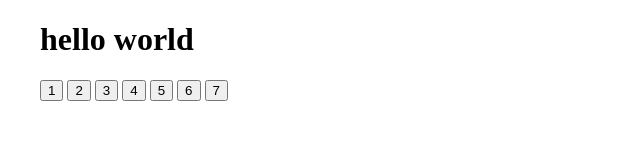
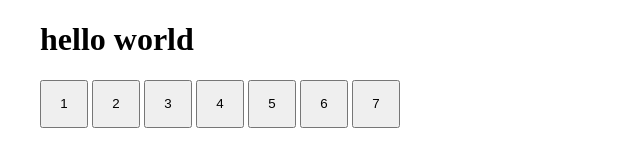
Before and after one commit to stoikal/tala, a website built with webpack: page src/index.html in a window 1280 px wide. Shown: the whole page, without its empty margins (0-640 px from the left). Built offline with nearby package versions, Linux system fonts and the light colour scheme.

Commit message:
update readme

```diff
--- a/src/css/main.css
+++ b/src/css/main.css
@@ -2,3 +2,8 @@
   width: 1200px;
   margin: 0 auto;
 }
+
+button {
+  width: 48px;
+  height: 48px;
+}
--- a/src/index.html
+++ b/src/index.html
@@ -4,7 +4,7 @@
   <meta charset="UTF-8">
   <meta http-equiv="X-UA-Compatible" content="IE=edge">
   <meta name="viewport" content="width=device-width, initial-scale=1.0">
-  <title>Laras</title>
+  <title>Tala</title>
 </head>
 <body>
   <div class="width_clamp">
```
Also changed, not shown: readme.md.
